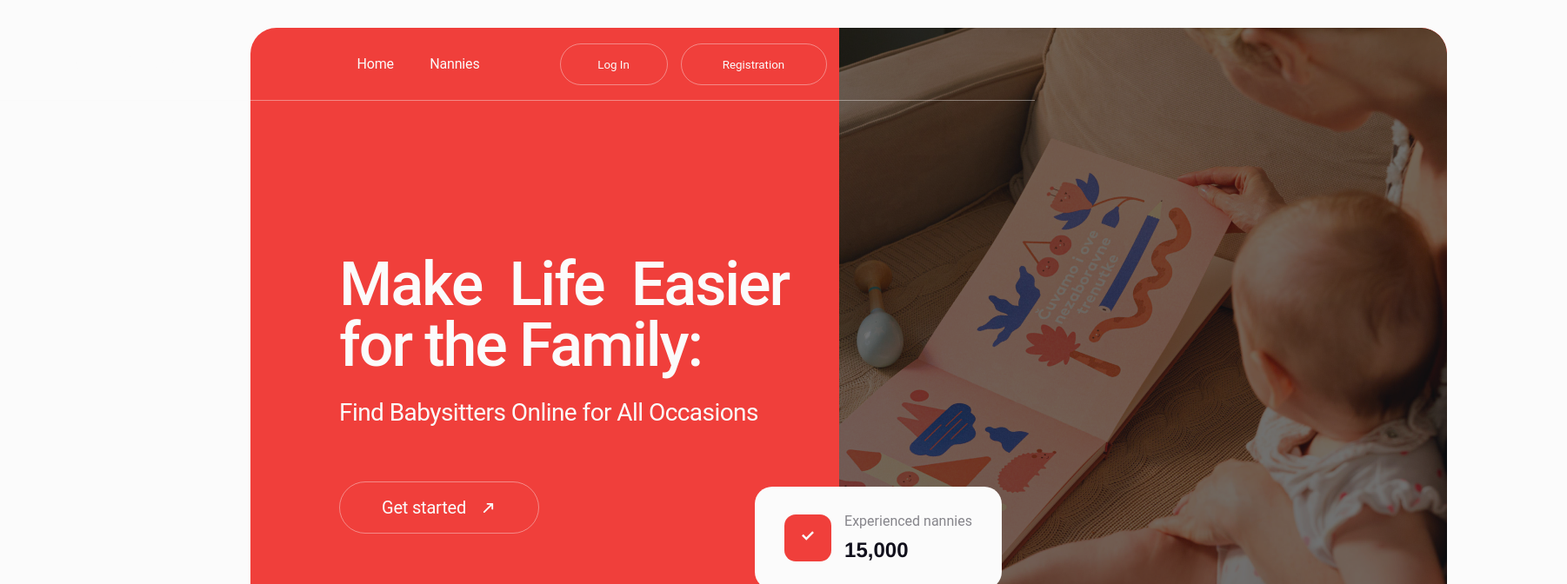
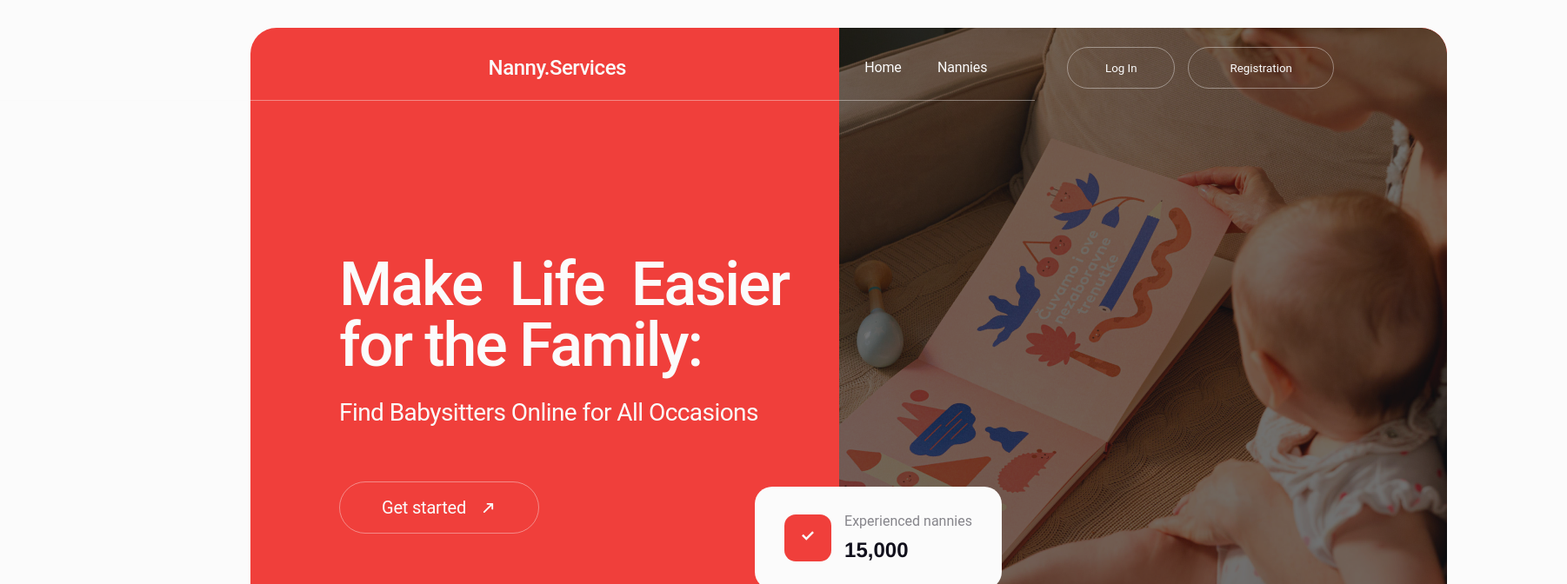
Before and after one commit to AnastasiiaMehei/NannyServices, a React (Vite) app: page / in a window 1280 px wide. Shown: the top 672 px of the page at 87% size, 1802 px wide, since content can reach past the window. Built offline with nearby package versions, Linux system fonts and the light colour scheme; no server answers.

Commit message:
Header, HomePage, NanniesPage,

```diff
--- a/src/components/Header/Header.jsx
+++ b/src/components/Header/Header.jsx
@@ -7,7 +7,6 @@ import { AuthNav } from "../../components/AuthNav/AuthNav.jsx";
 import LogInModal from "../../components/LogInModal/LogInModal";
 import RegistrationModal from "../../components/RegistrationModal/RegistrationModal";
 import { ToastContainer, toast } from "react-toastify";
-import ThemeContext from '../../components/ThemeContext/ThemeContext.jsx'
 import "react-toastify/dist/ReactToastify.css";
 import css from "./Header.module.css";
 export default function Header() {
@@ -52,7 +51,6 @@ export default function Header() {
 
   return (
     <div className={css.wrapper}>
-      <ThemeContext/>
       <div>
         <a className={css.logo}>Nanny.Services</a>
       </div>
--- a/src/pages/HomePage/HomePage.module.css
+++ b/src/pages/HomePage/HomePage.module.css
@@ -13,9 +13,9 @@ padding-right: 95px;
 padding-left: 95px; */
 }
 .header {
-    position: fixed;
-    top: 50px;
-    right: 12%;
+position: absolute;
+    top: 3%;
+    right: -10%;
 
 }
 .divider {
--- a/src/pages/NanniesPage/NanniesPage.jsx
+++ b/src/pages/NanniesPage/NanniesPage.jsx
@@ -1,7 +1,3 @@
-// import css from './NanniesPage.module.css'
-
-// import Header from "../../components/Header/Header";
-
 import FilterNannies from "../../components/FilterNannies/FilterNannies";
 import Header from "../../components/Header/Header";
 import NannyCard from "../../components/NannyCard/NannyCard";
@@ -47,10 +43,10 @@ export default function NanniesPage () {
        <div className={css.divInfo}>
        <FilterNannies/>
         <div className={css.loadMoreDiv}>
-        {nannies.map(nanny => (
+        {/* {nannies.map(nanny => (
           <NannyCard key={nanny.id} {...nanny} />
-        ))}
-
+        ))} */}
+<NannyCard/>
         <button className={css.loadMoreBtn} type="button">Load more </button>
         </div>
        </div>
--- a/src/pages/NanniesPage/NanniesPage.module.css
+++ b/src/pages/NanniesPage/NanniesPage.module.css
@@ -1,6 +1,9 @@
 .wrapper {
     display: flex;
     flex-direction: column;
+    /* position: relative; */
+    margin-left: 100px;
+    margin-bottom: 24px;
 
 }
 .divInfo {
@@ -32,4 +35,7 @@ border: none;
     background: var(--primary-color-red);
     padding: 15px;
     margin-bottom: 60px;
+    /* position: absolute; */
+    /* left: 10%; */
+    padding-left: 110px;
 }
```
